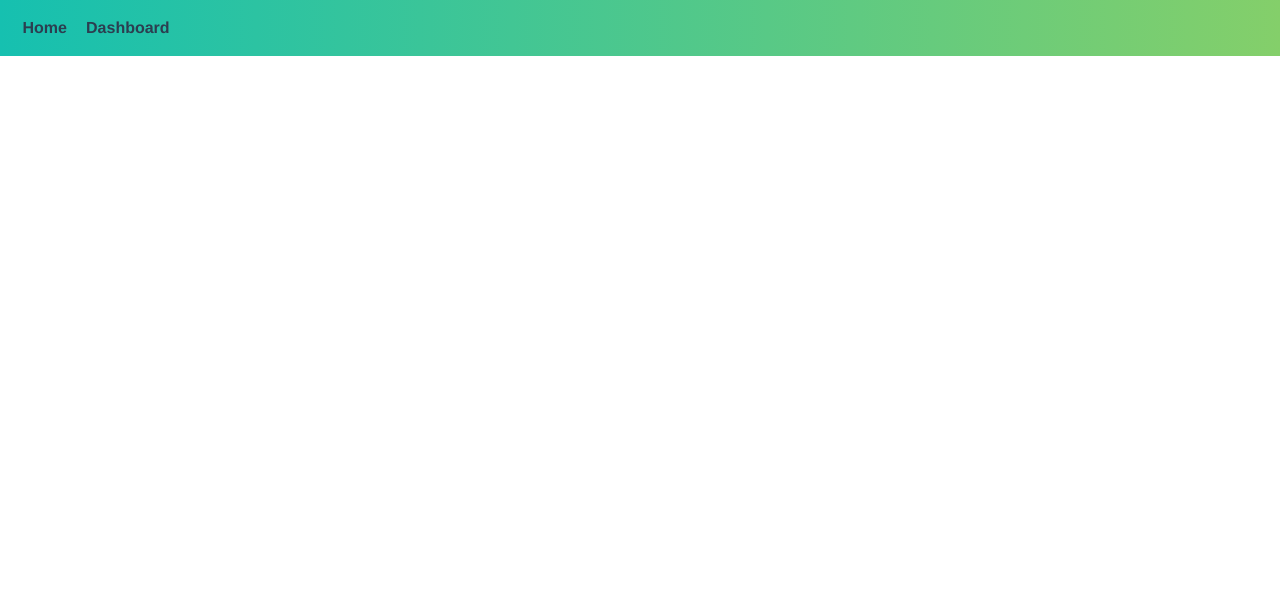
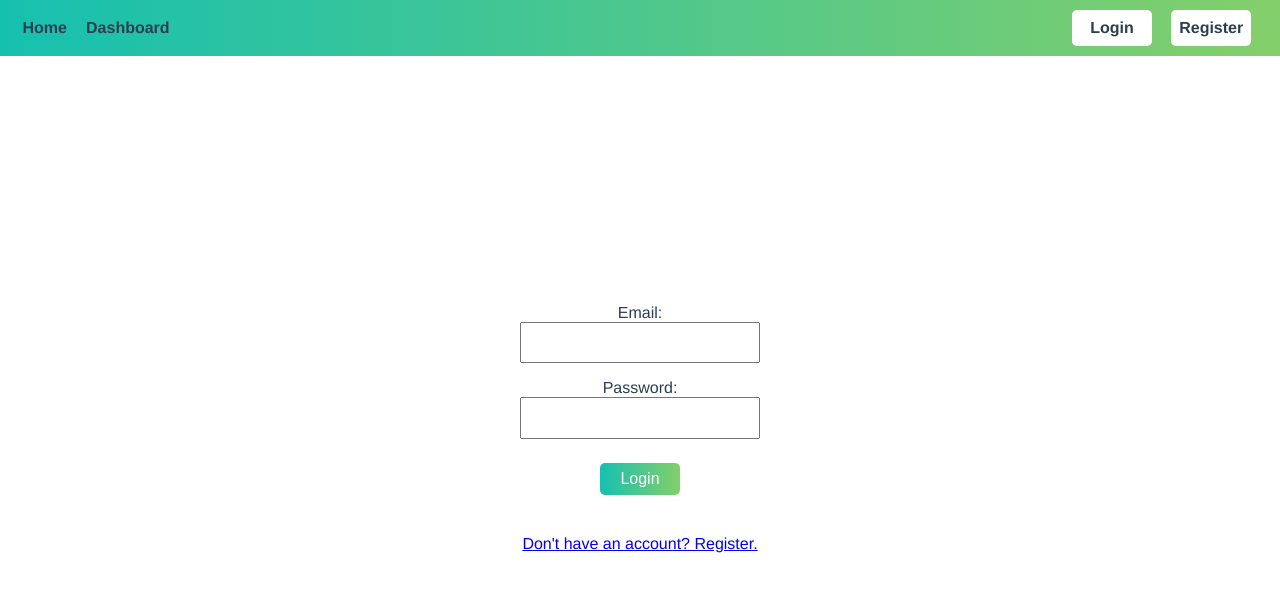
Before and after one commit to aabarata/vue_auth_token, a Vue app: page /login in a window 1280 px wide. Shown: the top 592 px of the page. Built offline with nearby package versions, Linux system fonts and the light colour scheme.

Commit message:
User login

```diff
--- a/src/components/AppNav.vue
+++ b/src/components/AppNav.vue
@@ -6,11 +6,28 @@
     <router-link to="/dashboard">
       Dashboard
     </router-link>
+    <div class="buttonsGroup">
+      <router-link v-if="!loggedIn" to="/login" class="button">
+        Login
+      </router-link>
+      <router-link v-if="!loggedIn" to="/register" class="button">
+        Register
+      </router-link>
+      <router-link v-if="loggedIn" to="/logout" class="button">
+        Logout
+      </router-link>
+    </div>
   </div>
 </template>
 
 <script>
-export default {}
+import { authComputed } from '../vuex/helpers.js'
+
+export default {
+  computed: {
+    ...authComputed
+  }
+}
 </script>
 
 <style lang="scss" scoped>
@@ -44,7 +61,6 @@ a {
 
 button,
 .button {
-  margin-left: auto;
   background: white;
   text-decoration: none;
   color: #2c3e50;
@@ -52,6 +68,11 @@ button,
   &.router-link-active {
     color: #2c3e50;
   }
+}
+
+.buttonsGroup {
+  display: flex;
+  margin-left: auto;
 }
 
 .logoutButton {
--- a/src/main.js
+++ b/src/main.js
@@ -1,7 +1,7 @@
 import Vue from 'vue'
 import App from './App.vue'
 import router from './router'
-import store from './store'
+import store from './vuex/store'
 
 Vue.config.productionTip = false
 
--- a/src/router.js
+++ b/src/router.js
@@ -3,6 +3,7 @@ import Router from 'vue-router'
 import Home from './views/Home.vue'
 import Dashboard from './views/Dashboard.vue'
 import RegisterUser from './views/RegisterUser.vue'
+import LoginUser from './views/LoginUser.vue'
 
 Vue.use(Router)
 
@@ -24,6 +25,11 @@ const router = new Router({
       path: '/register',
       name: 'register',
       component: RegisterUser
+    },
+    {
+      path: '/login',
+      name: 'login',
+      component: LoginUser
     }
   ]
 })
--- a/src/views/Home.vue
+++ b/src/views/Home.vue
@@ -1,9 +1,25 @@
 <template>
   <div class="home">
     <h1>Welcome to the App!</h1>
+    <div v-if="!loggedIn">
+      To use this app you'll need to
+      <router-link to="/login">
+        Login
+      </router-link>
+      or
+      <router-link to="/register">
+        Register
+      </router-link>
+    </div>
   </div>
 </template>
 
 <script>
-export default {}
+import { authComputed } from '../vuex/helpers.js'
+
+export default {
+  computed: {
+    ...authComputed
+  }
+}
 </script>
--- /dev/null
+++ b/src/views/LoginUser.vue
@@ -0,0 +1,48 @@
+    <template>
+      <div>
+        <form @submit.prevent="login">
+          <label for="email">
+            Email:
+          </label>
+          <input v-model="email" type="email" name="email" value>
+
+          <label for="password">
+            Password:
+          </label>
+          <input v-model="password" type="password" name="password" value>
+
+          <button type="submit" name="button">
+            Login
+          </button>
+        </form>
+        <router-link to="/register">
+          Don't have an account? Register.
+        </router-link>
+      </div>
+    </template>
+
+<script>
+    export default {
+        data() {
+            return {
+                email: '',
+                password: ''
+            }
+        },
+        methods: {
+            login() {
+                this.$store
+                    .dispatch('login', {
+                        email: this.email,
+                        password: this.password
+                    })
+                    .then(() => {
+                        this.$router.push({ name: 'dashboard' }) })
+                    }
+        }
+    }
+</script>
+
+<style lang="scss" scoped>
+
+</style>>
--- a/src/views/RegisterUser.vue
+++ b/src/views/RegisterUser.vue
@@ -20,6 +20,9 @@
             Register
           </button>
         </form>
+        <router-link to="/login">
+          Already have an account? Login.
+        </router-link>
       </div>
     </template>
 
--- /dev/null
+++ b/src/vuex/helpers.js
@@ -0,0 +1,6 @@
+import { mapGetters } from 'vuex'
+
+// Mixin to use the vuex getter
+export const authComputed = {
+    ...mapGetters(['loggedIn'])
+}
--- a/src/store.js
+++ b/src/vuex/store.js
@@ -3,8 +3,6 @@ import Vuex from 'vuex'
 import axios from 'axios'
 
 Vue.use(Vuex)
-
-
 
 export default new Vuex.Store({
   state: {
@@ -26,6 +24,17 @@ export default new Vuex.Store({
                   .then(({ data }) => {
                     commit('SET_USER_DATA', data);
                   })
+    },
+    login({ commit }, credentials) {
+      return axios.post('//localhost:3000/login', credentials)
+      .then(({ data }) => {
+        commit('SET_USER_DATA', data);
+      })
+    }
+  },
+  getters: {
+    loggedIn(state) {
+      return !!state.user
     }
   }
 })
```
